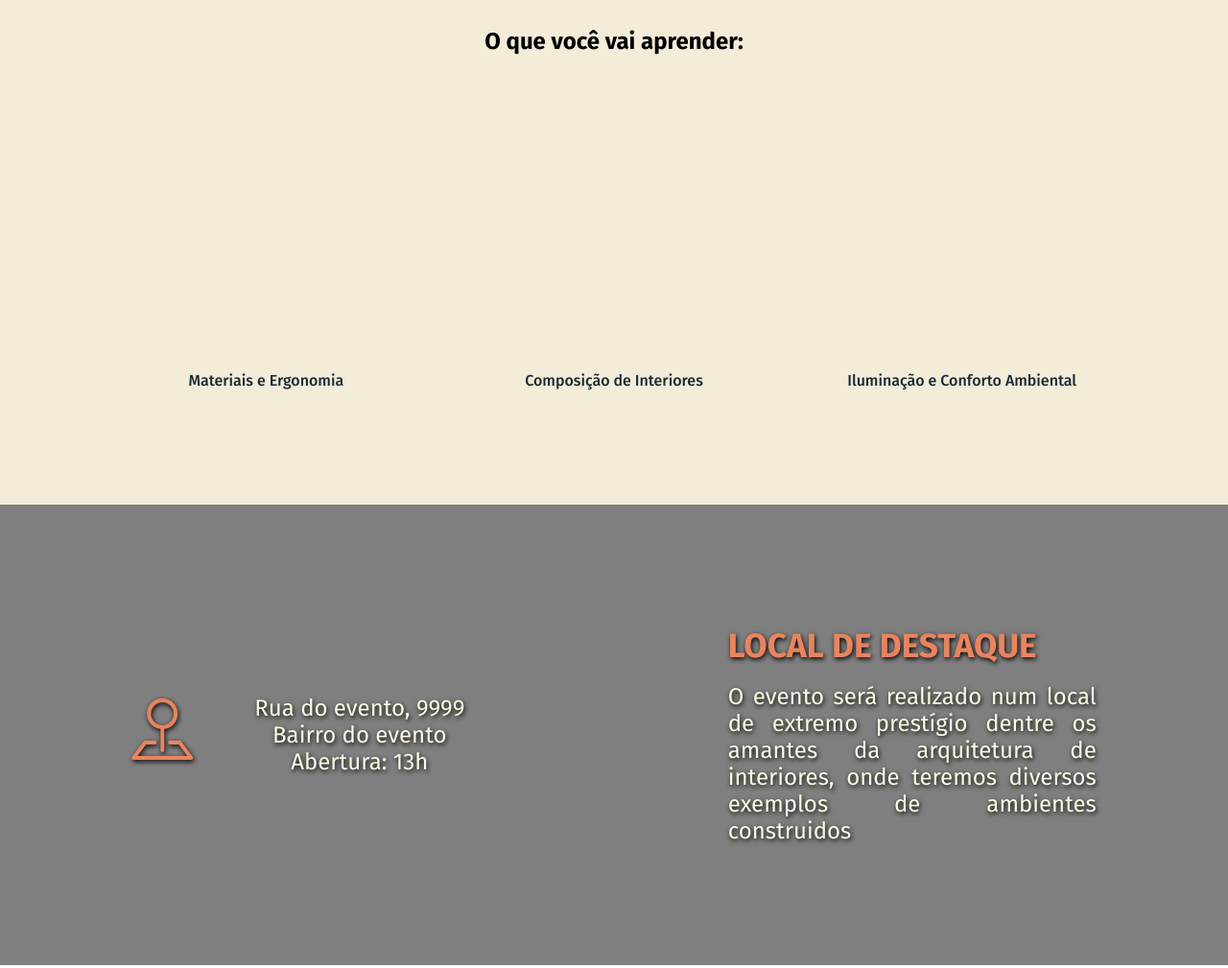
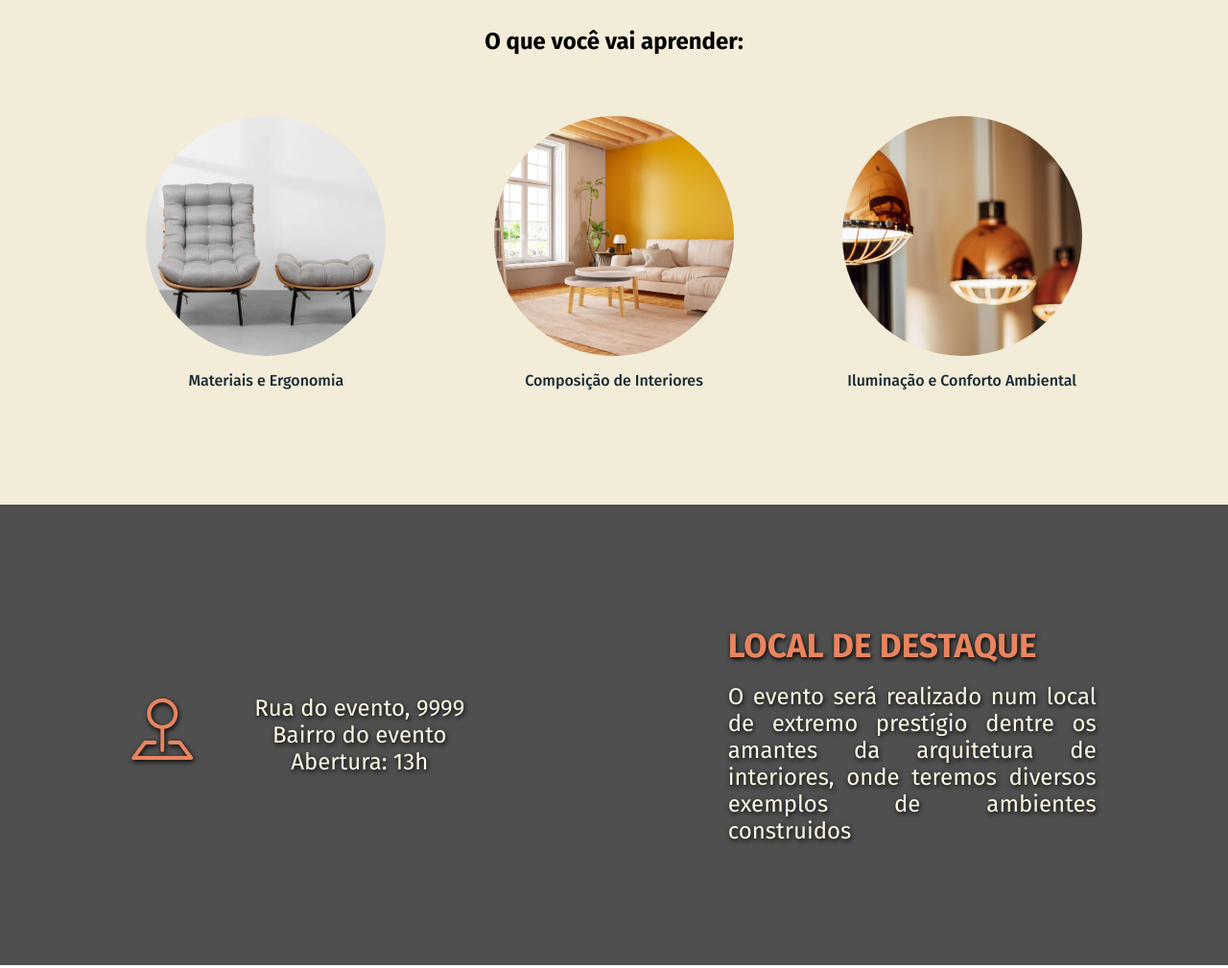
Before and after one commit to leocavalca/arqpro, a plain HTML site: page index.html in a window 1280 px wide. Shown: the part 683-1692 px from the top of the page at 96% size. Drawn offline with nearby package versions, Linux system fonts and the light colour scheme; some packages are replaced by stand-ins of ours; the site is published under a folder, as on GitHub Pages, so addresses that start at the root find nothing; a script that the page names is missing.

Commit message:
Update style.css

```diff
--- a/assets/style/style.css
+++ b/assets/style/style.css
@@ -16,7 +16,7 @@
 }
 /*Formulário de Evento */
 #event_desc{
-    background: linear-gradient(rgba(0,0,0,0.5), rgba(0,0,0,0.5)), url("/assets/imgs/pngtree-indoor-home-background-picture-image_2252177.jpg");
+    background: linear-gradient(rgba(0,0,0,0.5), rgba(0,0,0,0.5)), url("../imgs/pngtree-indoor-home-background-picture-image_2252177.jpg");
     background-position: center;
     background-size: cover;
     height: 85vh;
@@ -137,18 +137,18 @@
     margin-bottom: 1em;
 }
 #beneficio1{
-    background-image: url("/assets/imgs/poltrona-costela-encosto-alto-com-puff-cinza-detalhe-frontal.webp");
+    background-image: url("../imgs/poltrona-costela-encosto-alto-com-puff-cinza-detalhe-frontal.webp");
 }
 #beneficio2{
-    background-image: url("/assets/imgs/tendencias-de-decoracao.jpeg");
+    background-image: url("../imgs/tendencias-de-decoracao.jpeg");
 }
 #beneficio3{
-    background-image: url("/assets/imgs/MLM_interior-lighting-fixtures-for-your-home-1024x427.png");
+    background-image: url("../imgs/MLM_interior-lighting-fixtures-for-your-home-1024x427.png");
 }
 /*Localização*/
 #localizacao{
     height: 30em ;
-    background: linear-gradient(rgba(0,0,0,0.5), rgba(0,0,0,0.5)), url("/assets/imgs/interiordesign23.png");
+    background: linear-gradient(rgba(0,0,0,0.5), rgba(0,0,0,0.5)), url("../imgs/interiordesign23.png");
     background-position: center;
     background-size: cover;
     display: flex;
@@ -226,7 +226,7 @@
 }
 /*Chamada para o evento*/
 #chamada_evento{
-    background: linear-gradient(rgba(0,0,0,0.5), rgba(0,0,0,0.5)), url("/assets/imgs/pngtree-indoor-home-background-picture-image_2252177.jpg");
+    background: linear-gradient(rgba(0,0,0,0.5), rgba(0,0,0,0.5)), url("../imgs/pngtree-indoor-home-background-picture-image_2252177.jpg");
     background-position: center;
     background-size: cover;
     height: 45vh;
```
